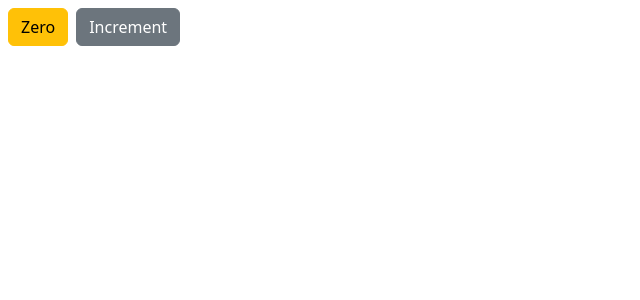
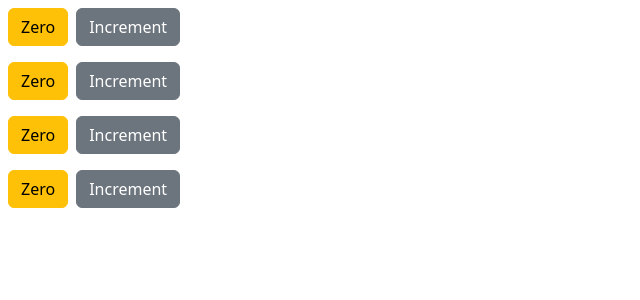
Before and after one commit to Mrkotadiya/React-Prg, a React (Create React App) app: page / in a window 1280 px wide. Shown: the top 300 px of the page, without its empty margins (0-640 px from the left). Built offline with nearby package versions, Linux system fonts and the light colour scheme.

Commit message:
Composing Components

```diff
--- a/src/components/counter.jsx
+++ b/src/components/counter.jsx
@@ -5,24 +5,21 @@
     count: 0,
   };
 
-  constructor(){
-    super();
-    this.handalIncrement = this.handalIncrement.bind(this)
+  handalIncrement=()=> {
+    // console.log(product);
+    this.setState({count : this.state.count + 1 })
   }
 
-  handalIncrement() {
-    console.log("increment Clicked!", this);
-  }
   render() {
     return (
       <div>
         <span className={this.getBageClasses()}>{this.formateData()}</span>
 
         <button
-          onClick={this.handalIncrement}
+          onClick={()=> this.handalIncrement()}
           className="btn btn-secondary btn-m"
         >
-          Increment{" "}
+          Increment
         </button>
       </div>
     );
--- /dev/null
+++ b/src/components/counters.jsx
@@ -0,0 +1,24 @@
+
+import React, { Component } from 'react'
+import Counter from "./counter";
+ class Counters extends Component {
+
+    state={
+        counters:[
+            {id:1,value:0},
+            {id:2,value:0},
+            {id:3,value:0},
+            {id:4,value:0},
+        ]
+    }
+
+  render() {
+    return (
+      <div>
+         {this.state.counters.map(counters=><Counter key={counters.id}/>)}
+    </div>
+    )
+  }
+}
+
+export default Counters;
--- a/src/index.js
+++ b/src/index.js
@@ -4,12 +4,12 @@
 // import App from './App';
 import reportWebVitals from './reportWebVitals';
 import "bootstrap/dist/css/bootstrap.css";
-import Counter from './components/counter';
+import Counters from './components/counters';
 
 const root = ReactDOM.createRoot(document.getElementById('root'));
 root.render(
   <React.StrictMode>
-    <Counter />
+    <Counters />
   </React.StrictMode>
 );
 
```
